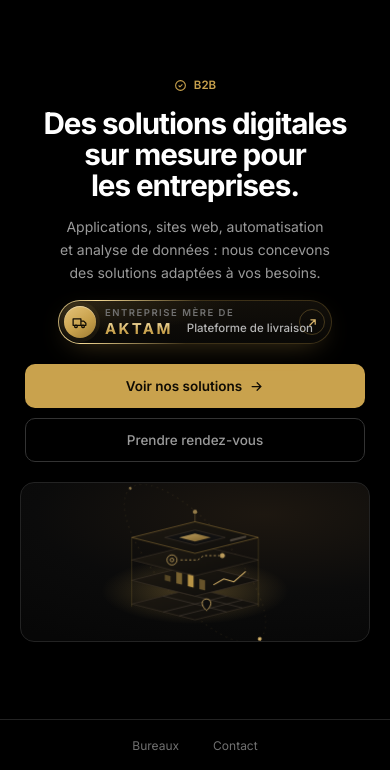
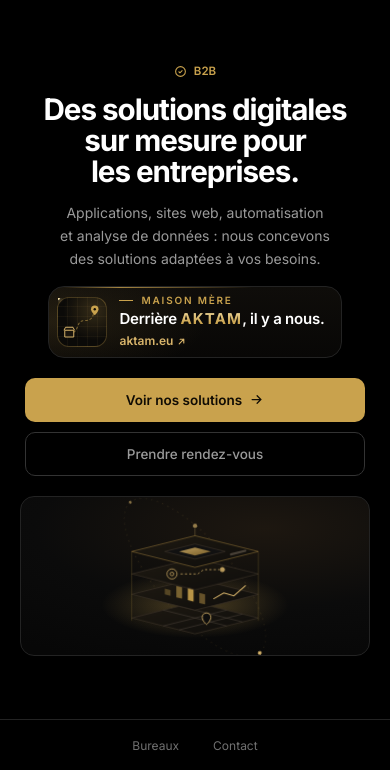
Before and after one commit to ismakt/vadilion_digital, a plain HTML site: page index.html in a window 390 px wide. Shown: the part 74-844 px from the top of the page. Drawn offline with nearby package versions, Linux system fonts and the light colour scheme; no server answers.

Commit message:
Accueil : nouvelle carte « Maison mère » pour AKTAM
Remplace la pilule par une carte-lien vers aktam.eu : mini trajet de
livraison animé (boutique → point de livraison), accroche « Derrière
AKTAM, il y a nous. », filet doré, lien souligné au survol.
FR/EN ; sur mobile, carte resserrée avec le seul lien sous l'accroche.

Co-Authored-By: Claude Opus 5.5 <noreply@anthropic.com>
Claude-Session: https://claude.ai/code/session_01YR2mKEooi9nhwxFpkmutFB

```diff
--- a/assets/css/style.css
+++ b/assets/css/style.css
@@ -229,110 +229,125 @@ h1 {
 
 .lede { margin-top: 14px; font-size: 14px; line-height: 1.65; color: var(--muted); }
 
-/* Encart AKTAM : lien en pilule, bordure dorée qui circule + reflet */
-.parent-badge {
+/* ============================
+   MAISON MÈRE — AKTAM
+   Carte-lien : trajet de livraison animé à gauche, accroche à droite.
+   ============================ */
+.aktam {
   position: relative;
   display: inline-flex;
+  align-items: center;
+  gap: 12px;
+  max-width: 100%;
   margin-top: 16px;
-  padding: 1px;
-  border-radius: 999px;
-  background: linear-gradient(110deg, var(--gold-edge) 0%, var(--gold-edge) 35%, #f3d892 50%, var(--gold-edge) 65%, var(--gold-edge) 100%);
-  background-size: 250% 100%;
-  animation: pbBorder 5s linear infinite;
-  box-shadow: 0 8px 28px -12px rgba(201, 162, 77, 0.45);
-  transition: transform 0.25s ease, box-shadow 0.25s ease;
+  padding: 8px 16px 8px 8px;
+  overflow: hidden;
+  border: 1px solid var(--border);
+  border-radius: 16px;
+  background:
+    radial-gradient(90% 140% at 0% 50%, rgba(201, 162, 77, 0.13), transparent 60%),
+    linear-gradient(180deg, #0f0d0a, #080706);
+  text-align: left;
+  transition: border-color 0.3s, transform 0.3s, box-shadow 0.3s;
 }
 
-.parent-badge:hover {
-  transform: translateY(-1px);
-  box-shadow: 0 12px 34px -12px rgba(201, 162, 77, 0.7);
+/* Filet doré en haut, qui s'estompe vers la droite */
+.aktam::before {
+  content: '';
+  position: absolute;
+  top: 0; left: 14px; right: 30%;
+  height: 1px;
+  background: linear-gradient(90deg, transparent, var(--gold) 30%, transparent);
+  opacity: 0.8;
 }
 
-.pb-inner {
-  position: relative;
-  display: flex;
-  align-items: center;
-  gap: 9px;
-  padding: 5px 6px 5px 5px;
-  overflow: hidden;
-  border-radius: inherit;
-  background:
-    radial-gradient(120% 140% at 0% 0%, rgba(201, 162, 77, 0.16), transparent 55%),
-    linear-gradient(180deg, #120f0a, #090806);
-  text-align: left;
+.aktam:hover {
+  border-color: var(--gold-edge);
+  transform: translateY(-2px);
+  box-shadow: 0 14px 36px -18px rgba(201, 162, 77, 0.55);
 }
 
-/* Reflet qui balaie l'encart */
-.pb-inner::after {
-  content: '';
-  position: absolute;
-  inset: 0;
-  background: linear-gradient(100deg, transparent 30%, rgba(255, 233, 180, 0.10) 50%, transparent 70%);
-  transform: translateX(-100%);
-  animation: pbShine 5s ease-in-out infinite;
-  pointer-events: none;
+.ak-art {
+  flex: 0 0 50px;
+  height: 50px;
+  border: 1px solid var(--gold-edge);
+  border-radius: 12px;
+  background:
+    radial-gradient(circle at 75% 25%, rgba(201, 162, 77, 0.22), transparent 60%),
+    repeating-linear-gradient(0deg, transparent 0 9px, rgba(201, 162, 77, 0.06) 9px 10px),
+    repeating-linear-gradient(90deg, transparent 0 9px, rgba(201, 162, 77, 0.06) 9px 10px),
+    #0b0a08;
 }
 
-.pb-ico {
-  flex: 0 0 32px;
-  height: 32px;
-  display: grid;
-  place-items: center;
-  border-radius: 50%;
-  background: linear-gradient(145deg, #e6c47a, var(--gold) 55%, #9c7a32);
-  color: #120d04;
-  box-shadow: inset 0 1px 0 rgba(255, 255, 255, 0.35), 0 0 0 4px rgba(201, 162, 77, 0.08);
+.ak-art svg { display: block; width: 100%; height: 100%; }
+.ak-road    { fill: none; stroke: var(--gold); stroke-width: 1.4; stroke-linecap: round; stroke-dasharray: 2.5 3.5; opacity: 0.55; }
+.ak-shop    { fill: #1a150d; stroke: var(--gold-light); stroke-width: 1.3; stroke-linejoin: round; }
+.ak-pin     { fill: var(--gold); }
+.ak-pin-dot { fill: #120d04; }
+.ak-dot     { fill: #f6e1a8; filter: drop-shadow(0 0 3px rgba(246, 225, 168, 0.9)); }
+
+.ak-txt { display: flex; flex-direction: column; gap: 5px; min-width: 0; }
+
+/* Mobile : la phrase secondaire laisse la place au seul lien */
+#aktam-sub { display: none; }
+
+.ak-eyebrow {
+  display: inline-flex;
+  align-items: center;
+  gap: 8px;
+  font-size: 10px;
+  font-weight: 600;
+  line-height: 1;
+  letter-spacing: 0.18em;
+  text-transform: uppercase;
+  color: var(--gold);
+}
+.ak-eyebrow::before { content: ''; width: 14px; height: 1px; background: currentColor; }
+
+.ak-title {
+  font-size: 15px;
+  font-weight: 600;
+  line-height: 1.2;
+  letter-spacing: -0.015em;
+  color: var(--text);
 }
 
-.pb-txt { display: flex; flex-direction: column; gap: 3px; min-width: 0; }
-
-.pb-eyebrow {
-  font-size: 9.5px;
-  font-weight: 600;
-  line-height: 1;
-  letter-spacing: 0.16em;
-  text-transform: uppercase;
-  color: var(--muted-2);
-}
-
-.pb-line { display: flex; align-items: center; gap: 7px; white-space: nowrap; }
-
-.pb-name {
-  font-size: 15px;
-  font-weight: 700;
-  line-height: 1;
-  letter-spacing: 0.16em;
-  background: linear-gradient(180deg, #f6e1a8, var(--gold) 70%);
+.ak-title b {
+  font-weight: 800;
+  letter-spacing: 0.08em;
+  background: linear-gradient(180deg, #f6e1a8, var(--gold) 75%);
   -webkit-background-clip: text;
   background-clip: text;
   color: transparent;
 }
 
-.pb-sep { width: 1px; height: 12px; background: var(--border-2); }
-
-.pb-desc { font-size: 11.5px; font-weight: 500; line-height: 1; color: var(--muted-1); }
-
-.pb-go {
-  flex: 0 0 26px;
-  height: 26px;
-  display: grid;
-  place-items: center;
-  margin-left: 2px;
-  border: 1px solid var(--gold-edge);
-  border-radius: 50%;
-  color: var(--gold-light);
-  transition: background 0.25s, color 0.25s, transform 0.25s;
+.ak-sub {
+  display: flex;
+  flex-wrap: wrap;
+  align-items: center;
+  gap: 2px 10px;
+  font-size: 12px;
+  line-height: 1.3;
+  color: var(--muted);
 }
 
-.parent-badge:hover .pb-go { background: var(--gold); color: #120d04; transform: rotate(45deg); }
+.ak-link {
+  display: inline-flex;
+  align-items: center;
+  gap: 3px;
+  font-weight: 600;
+  color: var(--gold-light);
+  background: linear-gradient(currentColor, currentColor) 0 100% / 0 1px no-repeat;
+  transition: background-size 0.3s;
+}
+.aktam:hover .ak-link { background-size: 100% 1px; }
+.ak-link svg { transition: transform 0.3s; }
+.aktam:hover .ak-link svg { transform: translate(2px, -2px); }
 
-/* Très petits écrans : on garde le nom, on retire la mention secondaire */
-@media (max-width: 340px) {
-  .pb-sep, .pb-desc { display: none; }
+/* Mouvement réduit : le point reste à destination */
+@media (prefers-reduced-motion: reduce) {
+  .ak-dot { display: none; }
 }
-
-@keyframes pbBorder { from { background-position: 100% 0; } to { background-position: -150% 0; } }
-@keyframes pbShine  { 0%, 55% { transform: translateX(-100%); } 85%, 100% { transform: translateX(100%); } }
 
 .hero-art {
   position: relative;
@@ -770,13 +785,11 @@ footer button:hover { color: var(--muted); }
   .hero-copy .lede { text-wrap: wrap; }
   .hero-copy .ctas { flex-direction: row; justify-content: flex-start; max-width: none; margin-inline: 0; }
   .hero-art { flex: 0 0 440px; max-width: 440px; max-height: none; }
-  .parent-badge { margin-top: 20px; }
-  .pb-inner { gap: 13px; padding: 7px 9px 7px 7px; }
-  .pb-ico   { flex-basis: 38px; height: 38px; }
-  .pb-name  { font-size: 18px; letter-spacing: 0.2em; }
-  .pb-line  { gap: 9px; }
-  .pb-go    { flex-basis: 30px; height: 30px; margin-left: 4px; }
-  .pb-desc  { font-size: 12.5px; }
+  .aktam    { gap: 16px; margin-top: 22px; padding: 12px 22px 12px 12px; }
+  .ak-art   { flex-basis: 66px; height: 66px; }
+  .ak-title { font-size: 18px; }
+  .ak-sub   { font-size: 12.5px; }
+  #aktam-sub { display: inline; }
 
   /* À propos : formations en colonnes */
   .about { max-width: 860px; }
--- a/assets/js/main.js
+++ b/assets/js/main.js
@@ -240,7 +240,8 @@ const translations = {
     'hero-lede': 'Applications, sites web, automatisation et analyse de données\u00a0: nous concevons des solutions adaptées à vos besoins.',
     'hero-cta1': 'Voir nos solutions',
     'hero-cta2': 'Prendre rendez-vous',
-    'parent-text': 'Entreprise mère de', 'parent-desc': 'Plateforme de livraison',
+    'aktam-eyebrow': 'Maison mère', 'aktam-title-a': 'Derrière', 'aktam-title-b': ', il y a nous.',
+    'aktam-sub': 'La plateforme de livraison du groupe',
 
     'solutions-kicker': 'Nos solutions',
     'solutions-title': 'Développement sur mesure.',
@@ -267,7 +268,8 @@ const translations = {
     'hero-lede': 'Apps, websites, automation and data analysis: we design solutions tailored to your needs.',
     'hero-cta1': 'See our solutions',
     'hero-cta2': 'Book a meeting',
-    'parent-text': 'Parent company of', 'parent-desc': 'Delivery platform',
+    'aktam-eyebrow': 'Parent company', 'aktam-title-a': 'The company behind', 'aktam-title-b': '.',
+    'aktam-sub': "The group's delivery platform",
 
     'solutions-kicker': 'Our solutions',
     'solutions-title': 'Custom development.',
--- a/index.html
+++ b/index.html
@@ -65,18 +65,23 @@
 
         <p class="lede" id="hero-lede">Applications, sites web, automatisation et analyse de données&nbsp;: nous concevons des solutions adaptées à vos besoins.</p>
 
-        <a class="parent-badge" href="https://aktam.eu" target="_blank" rel="noopener" aria-label="AKTAM — aktam.eu">
-          <span class="pb-inner">
-            <span class="pb-ico" aria-hidden="true"><svg width="17" height="17" viewBox="0 0 24 24" fill="none" stroke="currentColor" stroke-width="1.8" stroke-linecap="round" stroke-linejoin="round"><path d="M3 7h11v9H3zM14 10h4l3 3v3h-7"/><circle cx="7" cy="17.5" r="1.8"/><circle cx="17" cy="17.5" r="1.8"/></svg></span>
-            <span class="pb-txt">
-              <span class="pb-eyebrow" id="parent-text">Entreprise mère de</span>
-              <span class="pb-line">
-                <b class="pb-name">AKTAM</b>
-                <span class="pb-sep" aria-hidden="true"></span>
-                <span class="pb-desc" id="parent-desc">Plateforme de livraison</span>
-              </span>
-            </span>
-            <span class="pb-go" aria-hidden="true"><svg width="13" height="13" viewBox="0 0 24 24" fill="none" stroke="currentColor" stroke-width="2.2" stroke-linecap="round" stroke-linejoin="round"><path d="M7 17 17 7M9 7h8v8"/></svg></span>
+        <!-- Maison mère d'AKTAM : carte-lien vers aktam.eu -->
+        <a class="aktam" href="https://aktam.eu" target="_blank" rel="noopener">
+          <span class="ak-art" aria-hidden="true">
+            <svg viewBox="0 0 64 64">
+              <path class="ak-road" d="M15 47 C 30 47, 22 30, 36 30 S 46 17, 49 17" />
+              <path class="ak-shop" d="M9 43h12v9H9zM8 43l2-4h10l2 4" />
+              <path class="ak-pin" d="M49 23s-5-4.6-5-8a5 5 0 0 1 10 0c0 3.4-5 8-5 8z" />
+              <circle class="ak-pin-dot" cx="49" cy="15" r="1.6" />
+              <circle class="ak-dot" r="2.6">
+                <animateMotion dur="3.2s" repeatCount="indefinite" keyPoints="0;1;1" keyTimes="0;0.8;1" calcMode="linear" path="M15 47 C 30 47, 22 30, 36 30 S 46 17, 49 17" />
+              </circle>
+            </svg>
+          </span>
+          <span class="ak-txt">
+            <span class="ak-eyebrow" id="aktam-eyebrow">Maison mère</span>
+            <span class="ak-title"><span id="aktam-title-a">Derrière</span> <b>AKTAM</b><span id="aktam-title-b">, il y a nous.</span></span>
+            <span class="ak-sub"><span id="aktam-sub">La plateforme de livraison du groupe</span><span class="ak-link">aktam.eu<svg width="11" height="11" viewBox="0 0 24 24" fill="none" stroke="currentColor" stroke-width="2.4" stroke-linecap="round" stroke-linejoin="round" aria-hidden="true"><path d="M7 17 17 7M9 7h8v8"/></svg></span></span>
           </span>
         </a>
 
```
